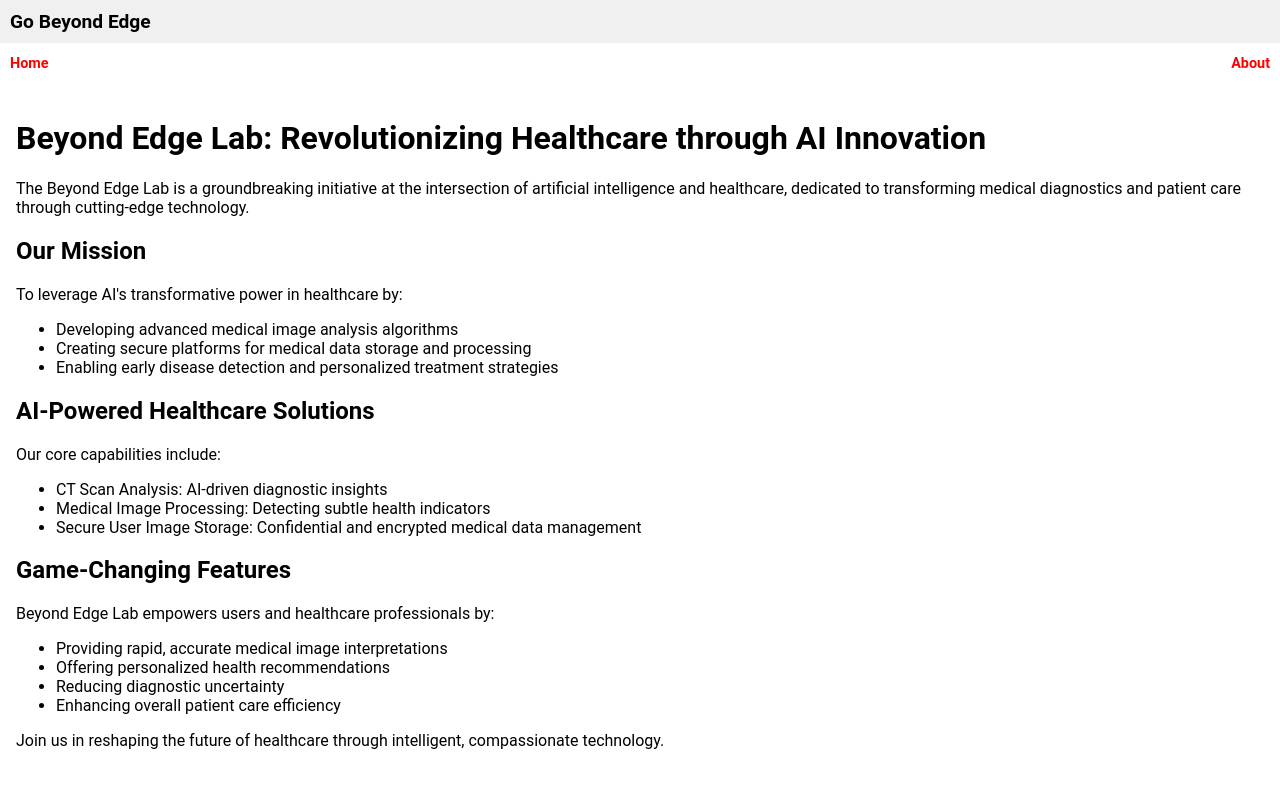
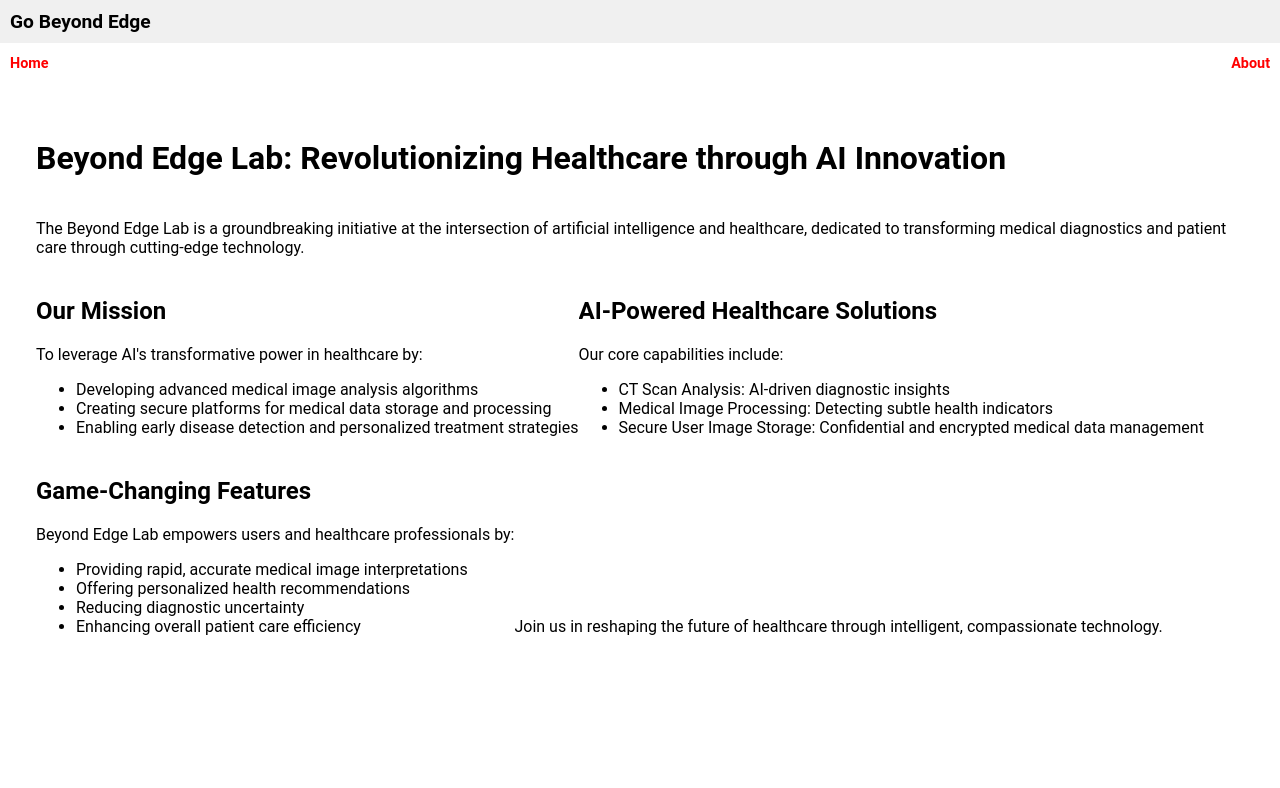
Before and after one commit to Atashnezhad/beyond-edge-lab, an Angular app: page /about in a window 1280 px wide. Shown: the top 788 px of the page. Built offline with nearby package versions, Linux system fonts and the light colour scheme.

Commit message:
Add animations and styling to About component for enhanced user experience

```diff
--- a/src/app/about/about.component.html
+++ b/src/app/about/about.component.html
@@ -1,9 +1,8 @@
 <div class="about-container">
-    <h1>Beyond Edge Lab: Revolutionizing Healthcare through AI Innovation</h1>
+    <h1 class="animate-text group-1">Beyond Edge Lab: Revolutionizing Healthcare through AI Innovation</h1>
 
-    <p class="intro">The Beyond Edge Lab is a groundbreaking initiative at the intersection of artificial intelligence and healthcare, dedicated to transforming medical diagnostics and patient care through cutting-edge technology.</p>
-
-    <section class="mission">
+    <p class="intro animate-text group-2">The Beyond Edge Lab is a groundbreaking initiative at the intersection of artificial intelligence and healthcare, dedicated to transforming medical diagnostics and patient care through cutting-edge technology.</p>
+    <section class="mission animate-text group-3">
       <h2>Our Mission</h2>
       <p>To leverage AI's transformative power in healthcare by:</p>
       <ul>
@@ -13,7 +12,7 @@
       </ul>
     </section>
 
-    <section class="ai-solutions">
+    <section class="ai-solutions animate-text group-4">
       <h2>AI-Powered Healthcare Solutions</h2>
       <p>Our core capabilities include:</p>
       <ul>
@@ -23,7 +22,7 @@
       </ul>
     </section>
 
-    <section class="features">
+    <section class="features animate-text group-1">
       <h2>Game-Changing Features</h2>
       <p>Beyond Edge Lab empowers users and healthcare professionals by:</p>
       <ul>
@@ -34,5 +33,5 @@
       </ul>
     </section>
 
-    <p class="outro">Join us in reshaping the future of healthcare through intelligent, compassionate technology.</p>
-  </div>
+    <p class="outro animate-text group-2">Join us in reshaping the future of healthcare through intelligent, compassionate technology.</p>
+</div>
--- a/src/app/about/about.component.scss
+++ b/src/app/about/about.component.scss
@@ -0,0 +1,50 @@
+.about-container {
+    position: relative;
+    padding: 20px;
+}
+
+.animate-text {
+    animation: fadeIn 1s ease-in-out, slideInWrap 2s ease-in-out;
+    overflow: hidden;
+    display: inline-block;
+}
+
+.group-1 {
+    animation-delay: 0s;
+}
+
+.group-2 {
+    animation-delay: 0.5s;
+}
+
+.group-3 {
+    animation-delay: 1s;
+}
+
+.group-4 {
+    animation-delay: 1.5s;
+}
+
+@keyframes fadeIn {
+    from {
+        opacity: 0;
+    }
+    to {
+        opacity: 1;
+    }
+}
+
+@keyframes slideInWrap {
+    from {
+        transform: translateX(-100%);
+        white-space: nowrap;
+    }
+    50% {
+        transform: translateX(0);
+        white-space: nowrap;
+    }
+    to {
+        transform: translateX(0);
+        white-space: normal;
+    }
+}
```
